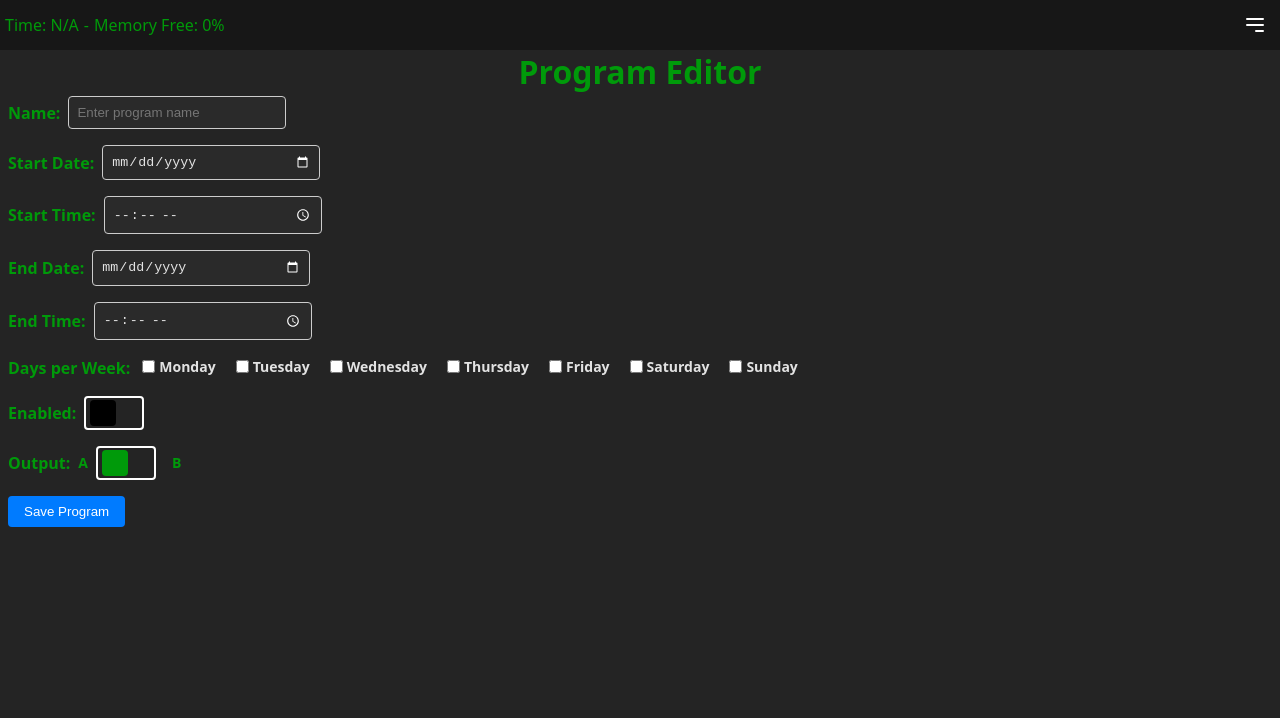
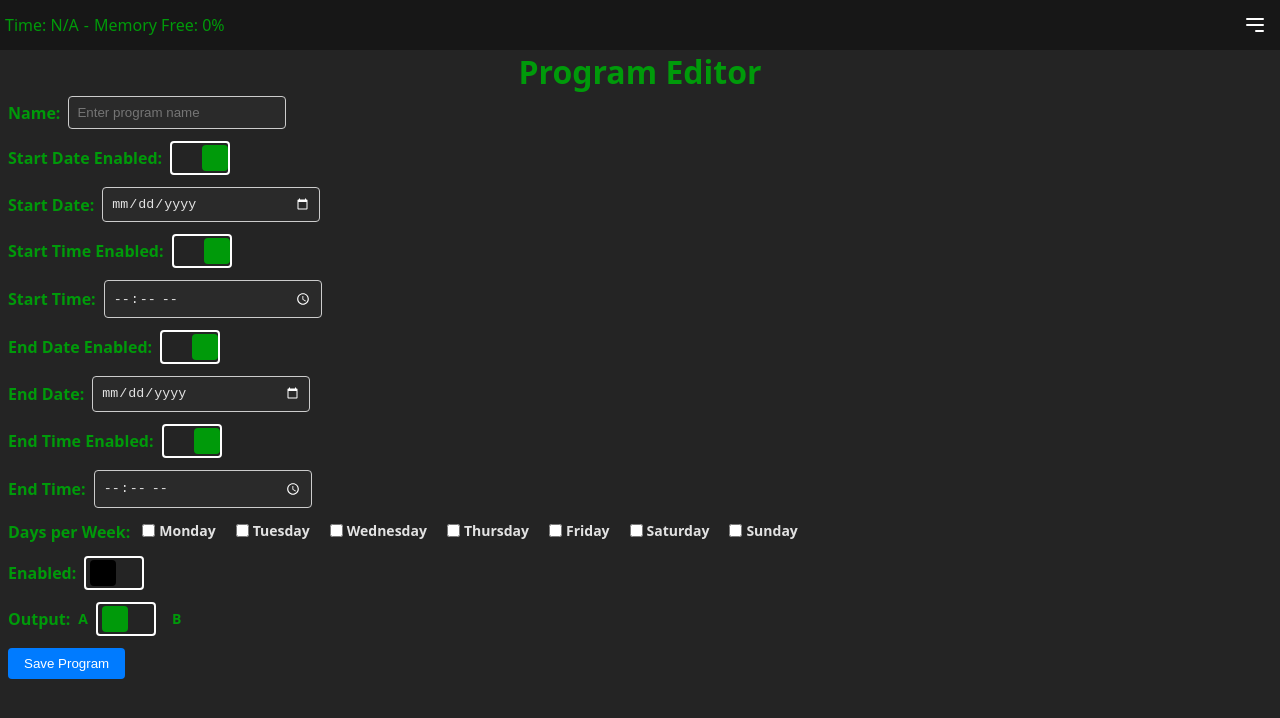
Before and after one commit to raako71/GdayTreva, a React (Vite) app in the folder React/gday-react/: page /programEditor in a window 1280 px wide. Shown: the top 718 px of the page. Built offline with nearby package versions, Linux system fonts and the light colour scheme; no server answers.

Commit message:
R0.14.4: Enable option for time and date

```diff
--- a/React/gday-react/src/pages/ProgramEditor.jsx
+++ b/React/gday-react/src/pages/ProgramEditor.jsx
@@ -8,9 +8,13 @@ function ProgramEditor({ wsRef, isWsReady }) {
   const [enabled, setEnabled] = useState(false);
   const [output, setOutput] = useState('A');
   const [startDate, setStartDate] = useState('');
+  const [startDateEnabled, setStartDateEnabled] = useState(true);
   const [endDate, setEndDate] = useState('');
+  const [endDateEnabled, setEndDateEnabled] = useState(true);
   const [startTime, setStartTime] = useState('');
+  const [startTimeEnabled, setStartTimeEnabled] = useState(true);
   const [endTime, setEndTime] = useState('');
+  const [endTimeEnabled, setEndTimeEnabled] = useState(true);
   const [selectedDays, setSelectedDays] = useState([]);
   const [error, setError] = useState(null);
   const [status, setStatus] = useState('');
@@ -68,9 +72,13 @@ function ProgramEditor({ wsRef, isWsReady }) {
             setEnabled(content.enabled || false);
             setOutput(content.output || 'A');
             setStartDate(content.startDate || '');
+            setStartDateEnabled(content.startDateEnabled !== false); // Default to true if undefined
             setEndDate(content.endDate || '');
+            setEndDateEnabled(content.endDateEnabled !== false);
             setStartTime(content.startTime || '');
+            setStartTimeEnabled(content.startTimeEnabled !== false);
             setEndTime(content.endTime || '');
+            setEndTimeEnabled(content.endTimeEnabled !== false);
             setSelectedDays(content.selectedDays || []);
             setStatus(`Loaded program ${data.programID}`);
             setError(null);
@@ -119,10 +127,14 @@ function ProgramEditor({ wsRef, isWsReady }) {
       name,
       enabled,
       output,
-      startDate,
-      endDate,
-      startTime,
-      endTime,
+      startDate: startDateEnabled ? startDate : '',
+      startDateEnabled,
+      endDate: endDateEnabled ? endDate : '',
+      endDateEnabled,
+      startTime: startTimeEnabled ? startTime : '',
+      startTimeEnabled,
+      endTime: endTimeEnabled ? endTime : '',
+      endTimeEnabled,
       selectedDays,
     };
     let sanitizedContent;
@@ -172,6 +184,18 @@ function ProgramEditor({ wsRef, isWsReady }) {
         />
       </div>
       <div className="form-group">
+        <label>Start Date Enabled:</label>
+        <label className="toggle-switch">
+          <input
+            type="checkbox"
+            checked={startDateEnabled}
+            onChange={(e) => setStartDateEnabled(e.target.checked)}
+          />
+          <span className="toggle-slider enabled-slider"></span>
+        </label>
+      </div>
+      {startDateEnabled && (
+        <div className="form-group">
           <label htmlFor="startDate">Start Date:</label>
           <input
             id="startDate"
@@ -181,6 +205,19 @@ function ProgramEditor({ wsRef, isWsReady }) {
             className="input-field"
           />
         </div>
+      )}
+      <div className="form-group">
+        <label>Start Time Enabled:</label>
+        <label className="toggle-switch">
+          <input
+            type="checkbox"
+            checked={startTimeEnabled}
+            onChange={(e) => setStartTimeEnabled(e.target.checked)}
+          />
+          <span className="toggle-slider enabled-slider"></span>
+        </label>
+      </div>
+      {startTimeEnabled && (
         <div className="form-group">
           <label htmlFor="startTime">Start Time:</label>
           <input
@@ -191,6 +228,19 @@ function ProgramEditor({ wsRef, isWsReady }) {
             className="input-field"
           />
         </div>
+      )}
+      <div className="form-group">
+        <label>End Date Enabled:</label>
+        <label className="toggle-switch">
+          <input
+            type="checkbox"
+            checked={endDateEnabled}
+            onChange={(e) => setEndDateEnabled(e.target.checked)}
+          />
+          <span className="toggle-slider enabled-slider"></span>
+        </label>
+      </div>
+      {endDateEnabled && (
         <div className="form-group">
           <label htmlFor="endDate">End Date:</label>
           <input
@@ -201,6 +251,19 @@ function ProgramEditor({ wsRef, isWsReady }) {
             className="input-field"
           />
         </div>
+      )}
+      <div className="form-group">
+        <label>End Time Enabled:</label>
+        <label className="toggle-switch">
+          <input
+            type="checkbox"
+            checked={endTimeEnabled}
+            onChange={(e) => setEndTimeEnabled(e.target.checked)}
+          />
+          <span className="toggle-slider enabled-slider"></span>
+        </label>
+      </div>
+      {endTimeEnabled && (
         <div className="form-group">
           <label htmlFor="endTime">End Time:</label>
           <input
@@ -211,6 +274,7 @@ function ProgramEditor({ wsRef, isWsReady }) {
             className="input-field"
           />
         </div>
+      )}
       <div className="form-group days-group">
         <label>Days per Week:</label>
         <div className="checkbox-group">
@@ -226,7 +290,7 @@ function ProgramEditor({ wsRef, isWsReady }) {
           ))}
         </div>
       </div>
-      <div className="form-group">
+      <div class_fwd className="form-group">
         <label>Enabled:</label>
         <label className="toggle-switch">
           <input
--- a/React/gday-react/src/styles.css
+++ b/React/gday-react/src/styles.css
@@ -130,7 +130,7 @@ table {
 }
 
 .form-group {
-  margin-bottom: 16px;
+  margin-bottom: 12px; /* Reduced from 16px for tighter spacing with toggles */
   display: flex;
   align-items: center;
 }
```
Lines whose indentation alone changed are shown as unchanged.
